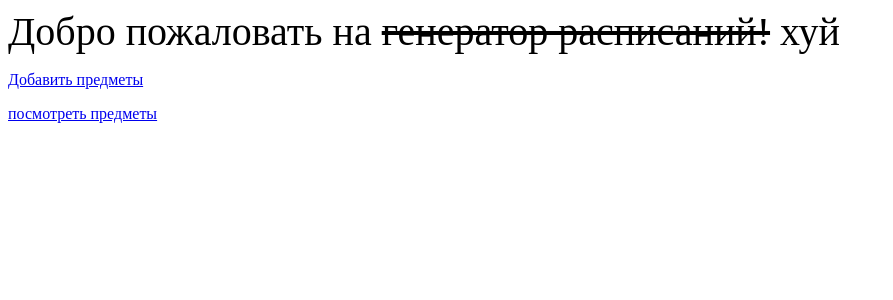
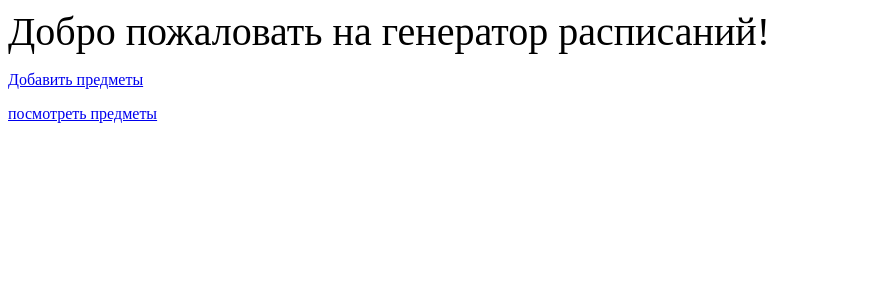
Before and after one commit to TwilightDrag/RSCHIR_kursach, a PHP site: page /images/php/home.php in a window 1280 px wide. Shown: the top 300 px of the page, without its empty margins (0-893 px from the left). Run offline with PHP 8.4, Linux system fonts and the light colour scheme.

Commit message:
update names

```diff
--- a/images/php/home.php
+++ b/images/php/home.php
@@ -13,7 +13,7 @@ echo <<<HTML
   <link rel="stylesheet" href="Styles/style.css">
 </head>
 
-<header>Добро пожаловать на <s>генератор расписаний!</s> хуй</header>
+<header>Добро пожаловать на генератор расписаний!</header>
 
 <div class = "ssyl">
     <p><a href = "add_lessons.php">Добавить предметы</a></p>
--- a/images/php/view_table.php
+++ b/images/php/view_table.php
@@ -43,8 +43,9 @@ echo "<p><a href = 'home.php'>Назад</a></p>";
 echo <<<HTML
 <form action="view_table.php" method="post">
     <p><input type="text" name="lesson" placeholder="напишите 'del'" size="25" /></p>
-    <INPUT type="submit" value= "расписание нахуй">
+    <INPUT type="submit" value= "Сгрировать расписание">
 </form>
+
 HTML;
 
 
```
